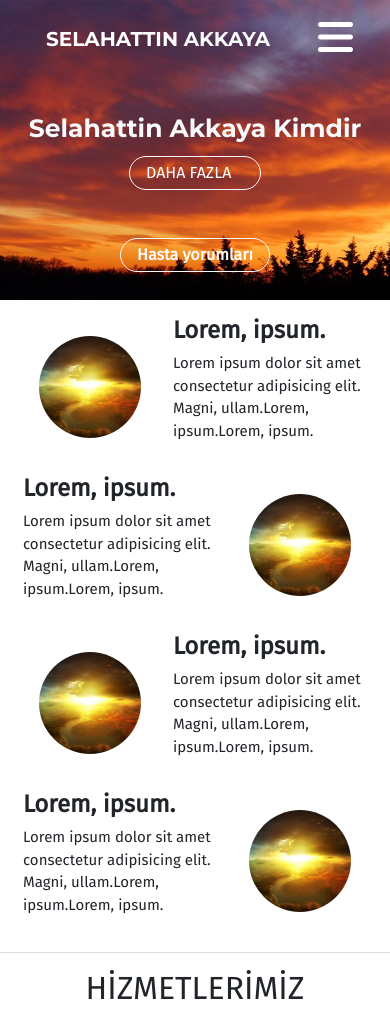
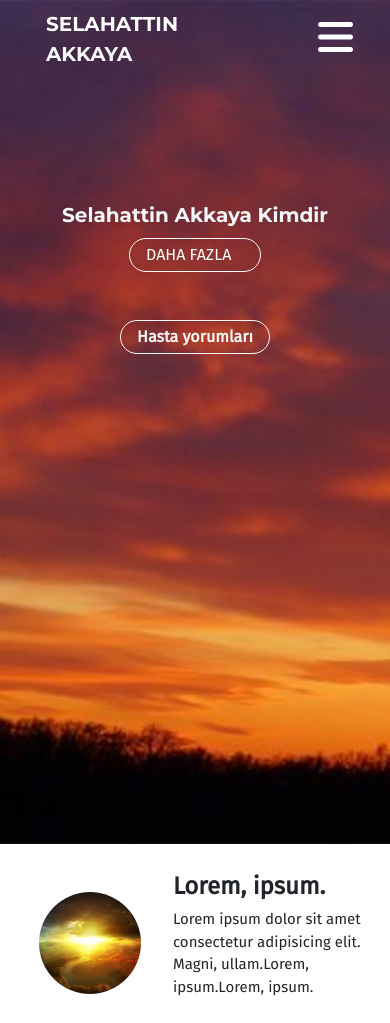
Before and after one commit to bsp-tech/metafizik, a PHP site: page / in a window 390 px wide. Shown: the top 1023 px of the page. Run offline with PHP 8.4, Linux system fonts and the light colour scheme; some libraries are stand-ins or nearby versions.

Commit message:
banner edited

```diff
--- a/css/style.css
+++ b/css/style.css
@@ -28,7 +28,7 @@ body{
 }
 .back_image{
     background-image: url("../img/bg.jpg");
-    height: 550px;
+
     background-repeat: no-repeat;
     background-size: cover;
 }
@@ -48,9 +48,7 @@ body{
 }
 
 @media only screen and (max-width: 768px) {
-    .back_image{
-        height: 300px;
-    }
+
     .back_image_text{
         padding-top:10px !important;
     }
@@ -58,7 +56,8 @@ body{
         padding-top:100px !important;
     }
     .back_image_text {
-        font-size: 25px !important;
+        font-size: 20px !important;
+        margin-top: 90px !important;
     }
     .review_image{
         width:150px !important;
--- a/index.html
+++ b/index.html
@@ -23,7 +23,7 @@
     </audio>
     <nav style="z-index: 9999;" class="navbar mobilnav navbar-inverse  abs-navbar d-lg-none">
         <div class="container-fluid">
-            <a href="/" class="col-10 own_logo" style="font-size: 20px;text-decoration: none;">
+            <a href="/" class="col-8 own_logo" style="font-size: 20px;text-decoration: none;">
                 <span style="color: #ffffff;">SELAHATTIN</span><span class="text-light"> AKKAYA</span>
             </a>
             <div class="navbar-header">
@@ -38,23 +38,39 @@
             </div>
             <div class="navbar-collapse  collapse  " id="myNavbar">
 
-                <ul class="nav navbar-nav text-right col-12 pr-0">
-                    <li class="d-inline-block border border-light rounded-pill mt-2   px-3 py-1"><a href=""
+                    <ul style="font-size: 23px;" class="list-unstyled text-light d-flex flex-column justify-content-end align-items-end mt-2">
+                            <li class="d-inline-block  mt-2 mr-2  px-3 py-1"><a href=""
                                     class="text-decoration-none text-white">Ana Sayfa</a></li>
-                    <li class="d-inline-block  border border-light rounded-pill mt-2 ml-2   px-3 py-1"><a
+                            <li class="d-inline-block   mt-2 mr-2   px-3 py-1"><a
                                     href="/sessions.html" class="text-decoration-none text-white">Seanslar</a></li>
-                    <li class="d-inline-block border border-light rounded-pill mt-2  ml-2  px-3 py-1"><a
+                            <li class="d-inline-block  mt-2  mr-2  px-3 py-1"><a
                                     href="/articles.html" class="text-decoration-none text-white">Makaleler</a></li>
-                    <li class="d-inline-block border border-light rounded-pill mt-2  ml-2  px-3 py-1"><a
-                            href="/fromyou.html" class="text-decoration-none text-white">Sizden gelenler</a></li>
-                    <li class="d-inline-block border border-light rounded-pill mt-2  ml-2  px-3 py-1"><a
-                            href="/media.html" class="text-decoration-none text-white">Basında biz</a></li>
-                    <li class="d-inline-block border border-light rounded-pill mt-2  ml-2    px-3 py-1"><a
+                            <li class="d-inline-block  mt-2  mr-2  px-3 py-1"><a
+                                    href="/hizmetler.html" class="text-decoration-none text-white">Hizmetlerimiz</a></li>
+
+                            <li class="d-inline-block mr-2 ">
+                                <div class="btn-group">
+                                    <button type="button"style="font-size: 23px;"
+                                        class="btn mt-2 px-3 py-1 text-light btn-transparent dropdown-toggle"
+                                        data-toggle="dropdown" aria-haspopup="true" aria-expanded="false">
+                                        Medya
+                                    </button>
+                                    <div  style="opacity: 0.9;font-size: 23px;" class="mt-2 dropdown-menu dropdown-menu-right">
+                                        <a href="/fromyou.html" class="dropdown-item text-decoration-none ">Sizden gelenler</a>
+                                        <a href="/media.html" class="dropdown-item text-decoration-none">Basında biz</a>
+
+
+                                    </div>
+                                </div>
+
+                            </li>
+                            <li class="d-inline-block  mt-2  mr-2    px-3 py-1"><a
                                     href="/contact.html" class="text-decoration-none text-white">İletişim</a></li>
                             <li class="d-inline-block mt-2  ml-1"><a href="/" class="text-decoration-none text-white"><img
                                         width="26px" src="/assets/icons8-turkey-96.png" alt="" srcset=""></a></li>
                             <li class="d-inline-block mt-2  ml-1"><a href="/" class="text-decoration-none text-white"><img
                                         width="26px" src="/assets/icons8-germany-96.png" alt="" srcset=""></a></li>
+
 
 
                         </ul>
@@ -111,7 +127,7 @@
     </section>
 
     <section>
-        <div class="back_image ">
+        <div class="back_image">
             <div class="container">
                 <div class="row">
                     <div
@@ -140,7 +156,7 @@
 
     <section>
         <div class="container mt-1">
-            <div class="row up ">
+            <div class="row up mt-3 ">
                 <div class="d-flex flex-row mt-2 col-md-6 justify-content-center align-items-center  ">
                     <div>
                         <img src="img/srcl.png" alt="" class="review_image rounded-circle p-4">
@@ -156,32 +172,15 @@
                     </div>
                 </div>
                 <div class="d-flex flex-row-reverse mt-2 col-md-6 justify-content-center align-items-center  ">
-                    <div>
-                        <img src="img/srcl.png" alt="" class="review_image rounded-circle p-4">
+                    <iframe width="560" height="315" src="https://www.youtube.com/embed/9jauzNItZg4" frameborder="0" allow="accelerometer; autoplay; encrypted-media; gyroscope; picture-in-picture" allowfullscreen></iframe>
+                </div>
 
             </div>
-
-                    <div class="px-2">
-                        <h4 class=""><strong>Lorem, ipsum.</strong></h4>
-                        <p class="review_text">Lorem ipsum dolor sit amet consectetur adipisicing elit. Magni,
-                            ullam.Lorem, ipsum.Lorem, ipsum.</p>
-
-
-                    </div>
-                </div>
+            <hr>
+            <div class="row mt-3 flex-column-reverse
+            flex-lg-row">
                     <div class="d-flex flex-row mt-2 col-md-6 justify-content-center align-items-center  ">
-                    <div>
-                        <img src="img/srcl.png" alt="" class="review_image rounded-circle p-4">
-
-                    </div>
-
-                    <div class="px-2">
-                        <h4 class=""><strong>Lorem, ipsum.</strong></h4>
-                        <p class="review_text">Lorem ipsum dolor sit amet consectetur adipisicing elit. Magni,
-                            ullam.Lorem, ipsum.Lorem, ipsum.</p>
-
-
-                    </div>
+                            <iframe width="560" height="315" src="https://www.youtube.com/embed/rzVM99jOAr4" frameborder="0" allow="accelerometer; autoplay; encrypted-media; gyroscope; picture-in-picture" allowfullscreen></iframe>
                         </div>
                         <div class="d-flex flex-row-reverse mt-2 col-md-6 justify-content-center align-items-center  ">
                             <div>
@@ -197,6 +196,26 @@
 
                             </div>
                         </div>
+            </div>
+            <hr>
+            <div class="row mt-3 ">
+                    <div class="d-flex flex-row mt-2 col-md-6 justify-content-center align-items-center  ">
+                        <div>
+                            <img src="img/srcl.png" alt="" class="review_image rounded-circle p-4">
+
+                        </div>
+
+                        <div class="px-2">
+                            <h4 class=""><strong>Lorem, ipsum.</strong></h4>
+                            <p class="review_text">Lorem ipsum dolor sit amet consectetur adipisicing elit. Magni,
+                                ullam.Lorem, ipsum.Lorem, ipsum.</p>
+
+
+                        </div>
+                    </div>
+                    <div class="d-flex flex-row-reverse mt-2  col-md-6 justify-content-center align-items-center  ">
+                            <iframe width="560" height="315" src="https://www.youtube.com/embed/L9hyI-UYZ2E" frameborder="0" allow="accelerometer; autoplay; encrypted-media; gyroscope; picture-in-picture" allowfullscreen></iframe></div>
+
                 </div>
         </div>
     </section>
@@ -238,15 +257,15 @@
         </div>
     </div>
     <div class="d-flex justify-content-center mt-5 flex-column align-items-center">
-        <h2 class="text-success"><strong>Sosyal Medya Kanallarımız</strong></h2>
+        <h2 class="text-success text-center"><strong>Sosyal Medya Kanallarımız</strong></h2>
         <div class="mt-4  justify-content-center d-flex flex-wrap flex-row">
             <div class="">
-                <a href="dasd" class=" mr-4 text-decoration-none" style="font-size: 55px;color: #E62117">
+                <a href="dasd" class=" mr-4 text-decoration-none" style="font-size: 45px;color: #E62117">
                     <i class="fab fa-youtube mr-3"></i>YouTube</a>
             </div>
 
             <div>
-                <a href="#" class=" text-decoration-none" style="font-size: 55px;color: #F58529">
+                <a href="#" class=" text-decoration-none" style="font-size: 45px;color: #F58529">
                     <i class="fab fa-instagram mr-3"></i>Instagram</a>
             </div>
         </div>
@@ -385,12 +404,19 @@
                 scrollTop: $(".up").offset().top
             }, 1200);
         });
+        let banner_height =$(window).height();
+        $(".back_image").css("height",banner_height)
     });
     $(function () {
         var button = $(".clicknav");
         var mobilnav = $(".mobilnav");
+        button.on("doubletap", function() {
+    console.log("jsakdajk");
+
+});
 
         button.click(function () {
+
 
             if (mobilnav.hasClass('open')) {
                 mobilnav.removeClass('open');
```
Lines whose indentation alone changed are shown as unchanged.
